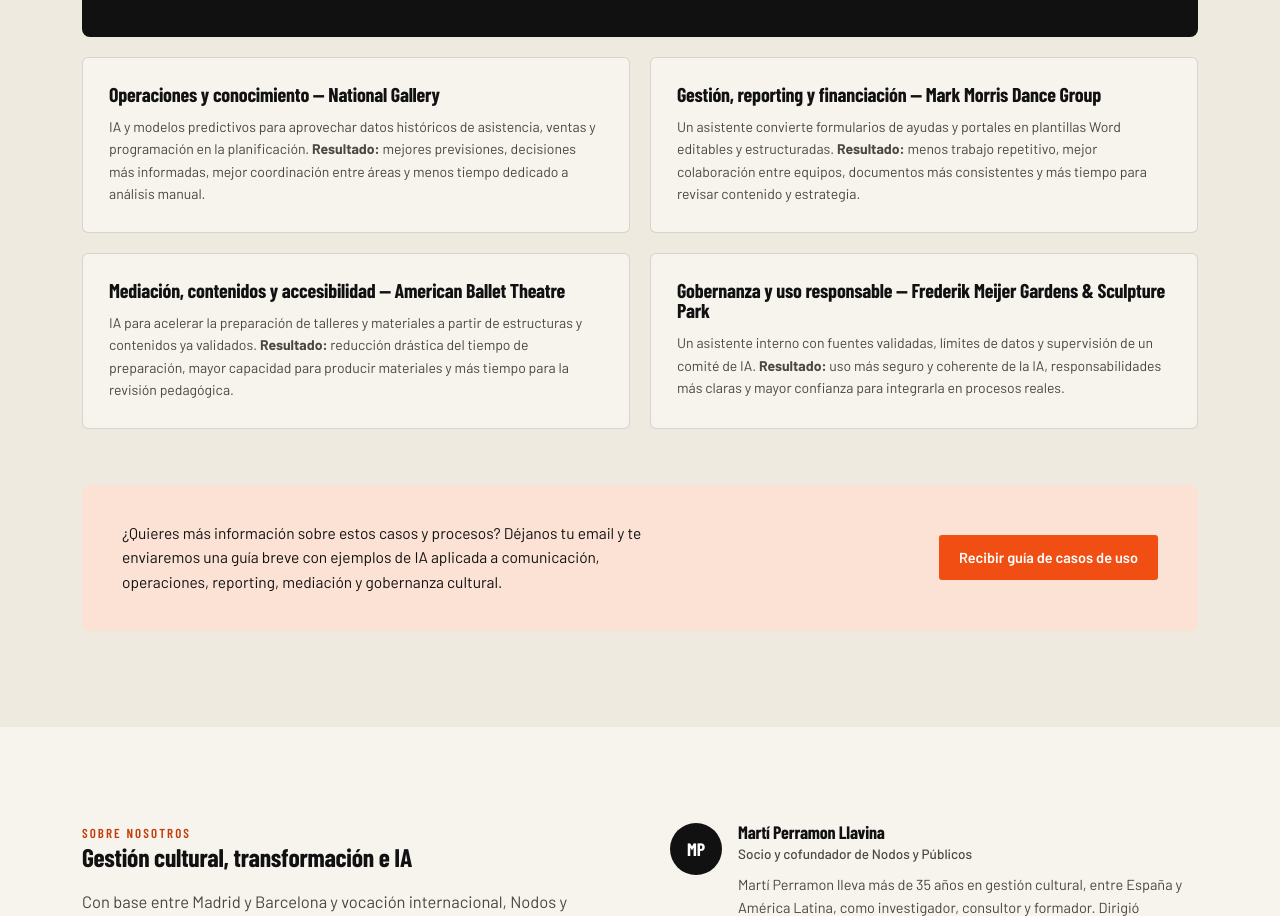
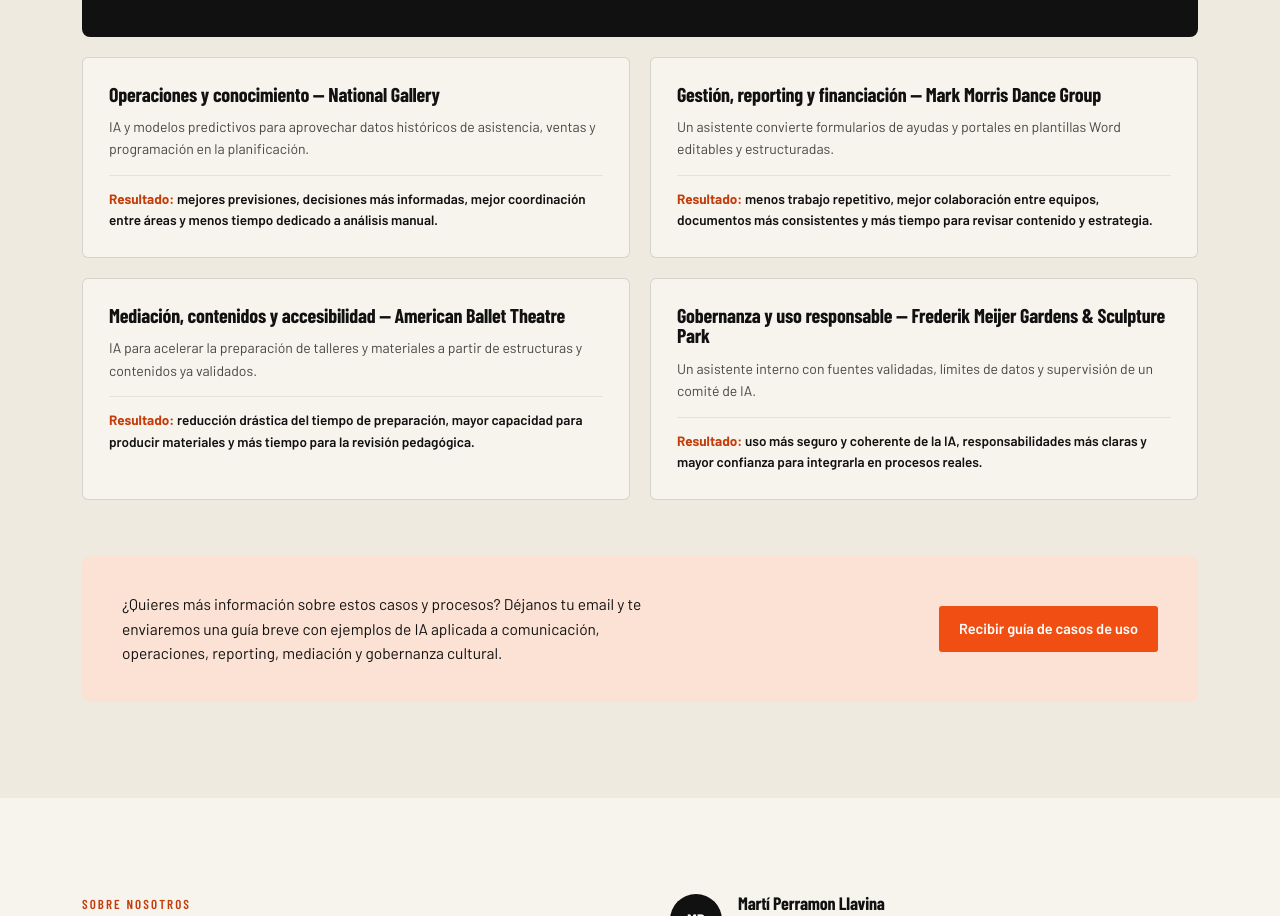
Before and after one commit to Marti-1234/nodos-y-publicos, a plain HTML site: page index.html in a window 1280 px wide. Shown: the part 4103-5019 px from the top of the page. Drawn offline with nearby package versions, Linux system fonts and the light colour scheme; a web font is replaced by a local one.

Commit message:
Separate "Resultado:" in the four Casos de uso reference cards
Same treatment as the Qué resolvemos cards: split into its own line
with a top divider instead of running inline off the sentence.

```diff
--- a/i18n.js
+++ b/i18n.js
@@ -86,13 +86,17 @@ window.NYP_I18N = {
     'casos.f.stat3': 'NPS del público fidelizado',
     'casos.f.stat4': 'recuperación de espectadores en un año',
     'casos.ext1.h': 'Operaciones y conocimiento — National Gallery',
-    'casos.ext1.p': 'IA y modelos predictivos para aprovechar datos históricos de asistencia, ventas y programación en la planificación. <strong>Resultado:</strong> mejores previsiones, decisiones más informadas, mejor coordinación entre áreas y menos tiempo dedicado a análisis manual.',
+    'casos.ext1.p': 'IA y modelos predictivos para aprovechar datos históricos de asistencia, ventas y programación en la planificación.',
+    'casos.ext1.result': '<b>Resultado:</b> mejores previsiones, decisiones más informadas, mejor coordinación entre áreas y menos tiempo dedicado a análisis manual.',
     'casos.ext2.h': 'Gestión, reporting y financiación — Mark Morris Dance Group',
-    'casos.ext2.p': 'Un asistente convierte formularios de ayudas y portales en plantillas Word editables y estructuradas. <strong>Resultado:</strong> menos trabajo repetitivo, mejor colaboración entre equipos, documentos más consistentes y más tiempo para revisar contenido y estrategia.',
+    'casos.ext2.p': 'Un asistente convierte formularios de ayudas y portales en plantillas Word editables y estructuradas.',
+    'casos.ext2.result': '<b>Resultado:</b> menos trabajo repetitivo, mejor colaboración entre equipos, documentos más consistentes y más tiempo para revisar contenido y estrategia.',
     'casos.ext3.h': 'Mediación, contenidos y accesibilidad — American Ballet Theatre',
-    'casos.ext3.p': 'IA para acelerar la preparación de talleres y materiales a partir de estructuras y contenidos ya validados. <strong>Resultado:</strong> reducción drástica del tiempo de preparación, mayor capacidad para producir materiales y más tiempo para la revisión pedagógica.',
+    'casos.ext3.p': 'IA para acelerar la preparación de talleres y materiales a partir de estructuras y contenidos ya validados.',
+    'casos.ext3.result': '<b>Resultado:</b> reducción drástica del tiempo de preparación, mayor capacidad para producir materiales y más tiempo para la revisión pedagógica.',
     'casos.ext4.h': 'Gobernanza y uso responsable — Frederik Meijer Gardens &amp; Sculpture Park',
-    'casos.ext4.p': 'Un asistente interno con fuentes validadas, límites de datos y supervisión de un comité de IA. <strong>Resultado:</strong> uso más seguro y coherente de la IA, responsabilidades más claras y mayor confianza para integrarla en procesos reales.',
+    'casos.ext4.p': 'Un asistente interno con fuentes validadas, límites de datos y supervisión de un comité de IA.',
+    'casos.ext4.result': '<b>Resultado:</b> uso más seguro y coherente de la IA, responsabilidades más claras y mayor confianza para integrarla en procesos reales.',
     'casos.lead.p': '¿Quieres más información sobre estos casos y procesos? Déjanos tu email y te enviaremos una guía breve con ejemplos de IA aplicada a comunicación, operaciones, reporting, mediación y gobernanza cultural.',
     'casos.lead.cta': 'Recibir guía de casos de uso',
 
@@ -240,13 +244,17 @@ window.NYP_I18N = {
     'casos.f.stat3': 'NPS among loyal audiences',
     'casos.f.stat4': 'audience recovery within a year',
     'casos.ext1.h': 'Operations and knowledge — National Gallery',
-    'casos.ext1.p': 'AI and predictive models to use historical attendance, sales and programming data in planning. <strong>Outcome:</strong> better forecasts, more informed decisions, better coordination between teams and less time spent on manual analysis.',
+    'casos.ext1.p': 'AI and predictive models to use historical attendance, sales and programming data in planning.',
+    'casos.ext1.result': '<b>Outcome:</b> better forecasts, more informed decisions, better coordination between teams and less time spent on manual analysis.',
     'casos.ext2.h': 'Management, reporting and funding — Mark Morris Dance Group',
-    'casos.ext2.p': 'An assistant converts grant forms and portals into structured, editable Word templates. <strong>Outcome:</strong> less repetitive work, better collaboration between teams, more consistent documents and more time to review content and strategy.',
+    'casos.ext2.p': 'An assistant converts grant forms and portals into structured, editable Word templates.',
+    'casos.ext2.result': '<b>Outcome:</b> less repetitive work, better collaboration between teams, more consistent documents and more time to review content and strategy.',
     'casos.ext3.h': 'Mediation, content and accessibility — American Ballet Theatre',
-    'casos.ext3.p': 'AI to speed up the preparation of workshops and materials from already-validated structures and content. <strong>Outcome:</strong> a drastic reduction in preparation time, greater capacity to produce materials and more time for pedagogical review.',
+    'casos.ext3.p': 'AI to speed up the preparation of workshops and materials from already-validated structures and content.',
+    'casos.ext3.result': '<b>Outcome:</b> a drastic reduction in preparation time, greater capacity to produce materials and more time for pedagogical review.',
     'casos.ext4.h': 'Governance and responsible use — Frederik Meijer Gardens &amp; Sculpture Park',
-    'casos.ext4.p': 'An internal assistant with validated sources, data limits and oversight from an AI committee. <strong>Outcome:</strong> safer, more consistent use of AI, clearer responsibilities and greater confidence in integrating it into real processes.',
+    'casos.ext4.p': 'An internal assistant with validated sources, data limits and oversight from an AI committee.',
+    'casos.ext4.result': '<b>Outcome:</b> safer, more consistent use of AI, clearer responsibilities and greater confidence in integrating it into real processes.',
     'casos.lead.p': "Want more information about these cases and processes? Leave us your email and we'll send you a short guide with examples of AI applied to communication, operations, reporting, mediation and cultural governance.",
     'casos.lead.cta': 'Get the use-case guide',
 
--- a/index.html
+++ b/index.html
@@ -253,19 +253,23 @@
 
       <div class="nyp-case-card nyp-case-card-ext">
         <h3 data-i18n="casos.ext1.h">Operaciones y conocimiento — National Gallery</h3>
-        <p data-i18n="casos.ext1.p">IA y modelos predictivos para aprovechar datos históricos de asistencia, ventas y programación en la planificación. <strong>Resultado:</strong> mejores previsiones, decisiones más informadas, mejor coordinación entre áreas y menos tiempo dedicado a análisis manual.</p>
+        <p data-i18n="casos.ext1.p">IA y modelos predictivos para aprovechar datos históricos de asistencia, ventas y programación en la planificación.</p>
+        <p class="nyp-case-result" data-i18n="casos.ext1.result"><b>Resultado:</b> mejores previsiones, decisiones más informadas, mejor coordinación entre áreas y menos tiempo dedicado a análisis manual.</p>
       </div>
       <div class="nyp-case-card nyp-case-card-ext">
         <h3 data-i18n="casos.ext2.h">Gestión, reporting y financiación — Mark Morris Dance Group</h3>
-        <p data-i18n="casos.ext2.p">Un asistente convierte formularios de ayudas y portales en plantillas Word editables y estructuradas. <strong>Resultado:</strong> menos trabajo repetitivo, mejor colaboración entre equipos, documentos más consistentes y más tiempo para revisar contenido y estrategia.</p>
+        <p data-i18n="casos.ext2.p">Un asistente convierte formularios de ayudas y portales en plantillas Word editables y estructuradas.</p>
+        <p class="nyp-case-result" data-i18n="casos.ext2.result"><b>Resultado:</b> menos trabajo repetitivo, mejor colaboración entre equipos, documentos más consistentes y más tiempo para revisar contenido y estrategia.</p>
       </div>
       <div class="nyp-case-card nyp-case-card-ext">
         <h3 data-i18n="casos.ext3.h">Mediación, contenidos y accesibilidad — American Ballet Theatre</h3>
-        <p data-i18n="casos.ext3.p">IA para acelerar la preparación de talleres y materiales a partir de estructuras y contenidos ya validados. <strong>Resultado:</strong> reducción drástica del tiempo de preparación, mayor capacidad para producir materiales y más tiempo para la revisión pedagógica.</p>
+        <p data-i18n="casos.ext3.p">IA para acelerar la preparación de talleres y materiales a partir de estructuras y contenidos ya validados.</p>
+        <p class="nyp-case-result" data-i18n="casos.ext3.result"><b>Resultado:</b> reducción drástica del tiempo de preparación, mayor capacidad para producir materiales y más tiempo para la revisión pedagógica.</p>
       </div>
       <div class="nyp-case-card nyp-case-card-ext">
         <h3 data-i18n="casos.ext4.h">Gobernanza y uso responsable — Frederik Meijer Gardens &amp; Sculpture Park</h3>
-        <p data-i18n="casos.ext4.p">Un asistente interno con fuentes validadas, límites de datos y supervisión de un comité de IA. <strong>Resultado:</strong> uso más seguro y coherente de la IA, responsabilidades más claras y mayor confianza para integrarla en procesos reales.</p>
+        <p data-i18n="casos.ext4.p">Un asistente interno con fuentes validadas, límites de datos y supervisión de un comité de IA.</p>
+        <p class="nyp-case-result" data-i18n="casos.ext4.result"><b>Resultado:</b> uso más seguro y coherente de la IA, responsabilidades más claras y mayor confianza para integrarla en procesos reales.</p>
       </div>
     </div>
 
--- a/styles.css
+++ b/styles.css
@@ -216,7 +216,12 @@ section{padding:96px 0;}
 }
 .nyp-case-card-ext{position:relative;}
 .nyp-case-card h3{font-size:20px;}
-.nyp-case-card p{font-size:14px; color:var(--nyp-ink-soft); margin-top:12px;}
+.nyp-case-card p:not(.nyp-case-result){font-size:14px; color:var(--nyp-ink-soft); margin-top:12px;}
+.nyp-case-result{
+  font-size:13.5px; color:var(--nyp-ink); font-weight:600; margin-top:14px;
+  padding-top:12px; border-top:1px solid var(--nyp-line-soft);
+}
+.nyp-case-result b{color:var(--nyp-orange-deep); font-weight:700;}
 .nyp-case-featured{
   grid-column:1 / -1;
   background:var(--nyp-ink); color:#fff; border:none; border-radius:8px; padding:40px;
```
